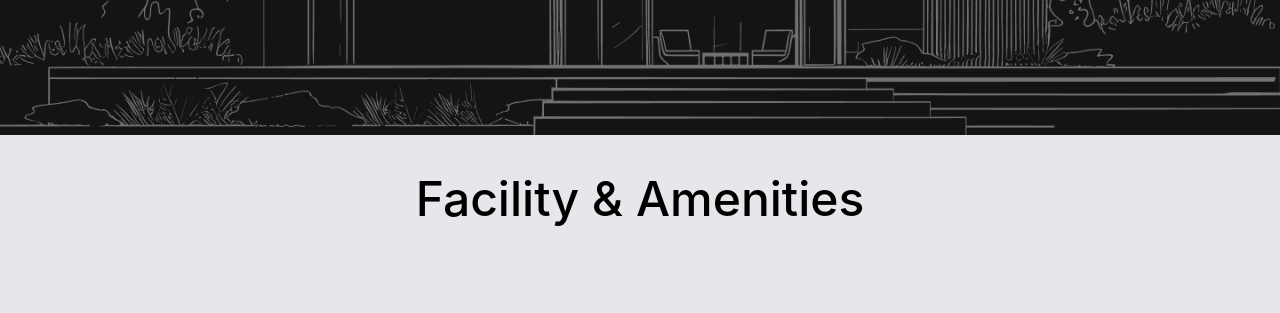
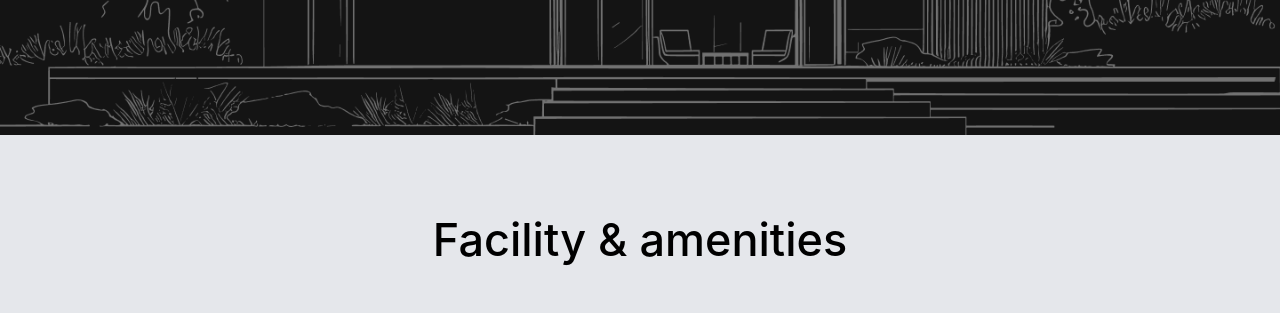
Before and after one commit to Banjimoni2009/Project-Larissa, a React (Vite) app: page / in a window 1280 px wide. Shown: the part 3620-3933 px from the top of the page. Built offline with nearby package versions, Linux system fonts and the light colour scheme.

Commit message:
fifth commit

```diff
--- a/src/Pages/Landing.tsx
+++ b/src/Pages/Landing.tsx
@@ -244,9 +244,6 @@ function Landing() {
         </div>
         <img src={Black} alt="" className="w-full" />
       </div>
-      {/* Text below Black img */}
-      <p className="p-6 sm:p-10 text-center text-3xl sm:text-5xl font-medium">Facility & Amenities</p>
-
       {/* Facility img */}
       <Facilities />
       {/* Awards & Recognition */}
```
